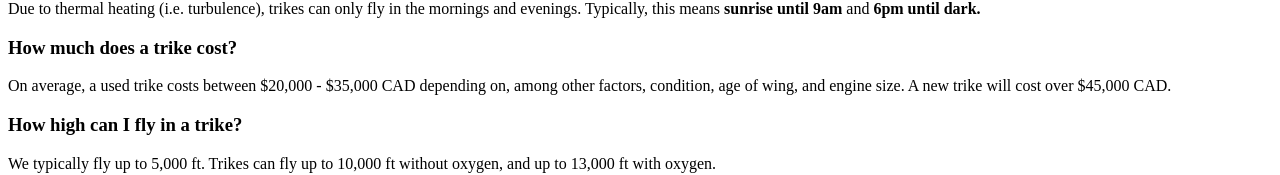
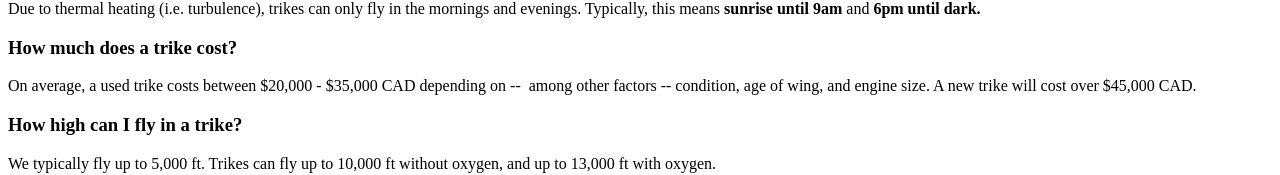
Before and after one commit to cdtinney/aerotrike-aviation-html5, a Gatsby site: page /faq in a window 1280 px wide. Shown: the part 611-786 px from the top of the page. Built offline with nearby package versions, Linux system fonts and the light colour scheme; Gatsby itself is replaced by a stand-in of ours.

Commit message:
content: fix grammar

```diff
--- a/src/pages/faq.js
+++ b/src/pages/faq.js
@@ -44,8 +44,8 @@ const FaqPage = () => (
 
       <h3>How much does a trike cost?</h3>
       <p>
-        On average, a used trike costs between $20,000 - $35,000 CAD depending on,
-        among other factors, condition, age of wing, and engine size.
+        On average, a used trike costs between $20,000 - $35,000 CAD depending on --
+        &nbsp;among other factors -- condition, age of wing, and engine size.
         A new trike will cost over $45,000 CAD.
       </p>
 
```
